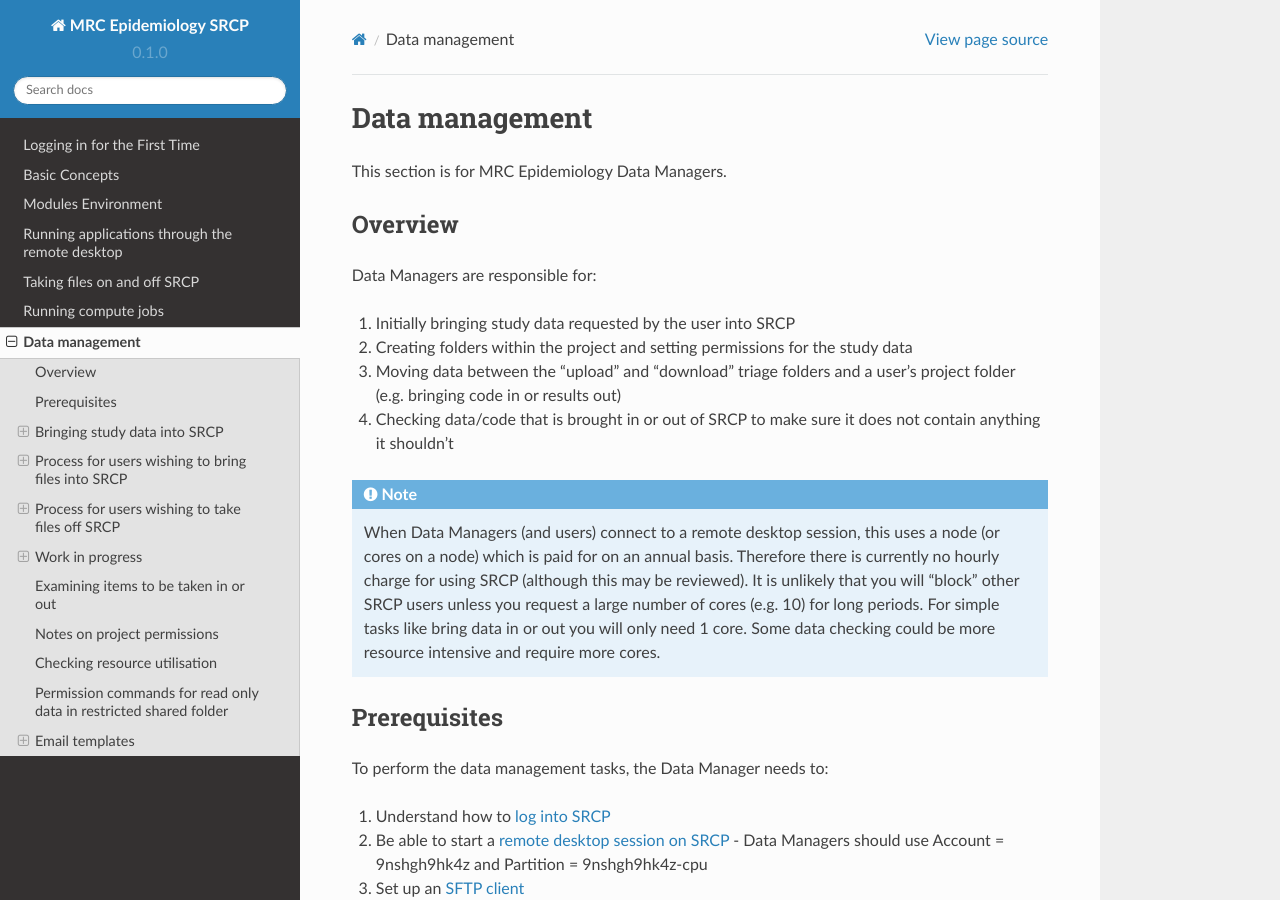
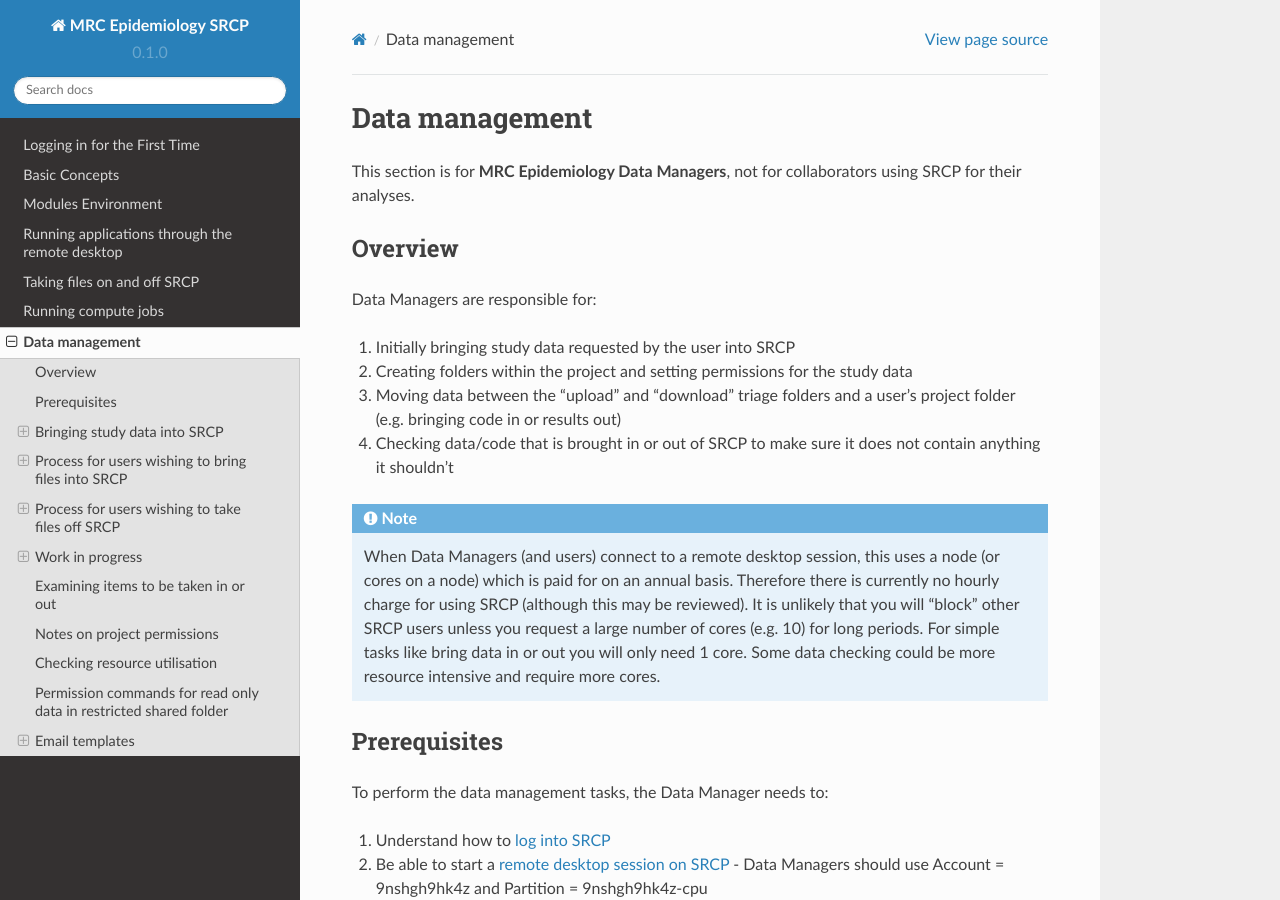
Before and after one commit to epi-analysis/SRCP_docs, a Sphinx documentation site: the page built from docs/source/06-Data-management.rst, in a window 1280 px wide and 900 px high. Built offline with Sphinx 7.4.7 and the Read the Docs theme 2.0.0, drawn with Linux system fonts in a browser that asks for light colours.

Commit message:
Update 06-Data-management.rst

```diff
--- a/docs/source/06-Data-management.rst
+++ b/docs/source/06-Data-management.rst
@@ -1,7 +1,7 @@
 Data management
 ===============
 
-This section is for MRC Epidemiology Data Managers.
+This section is for **MRC Epidemiology Data Managers**, not for collaborators using SRCP for their analyses.
 
 Overview
 --------
```
